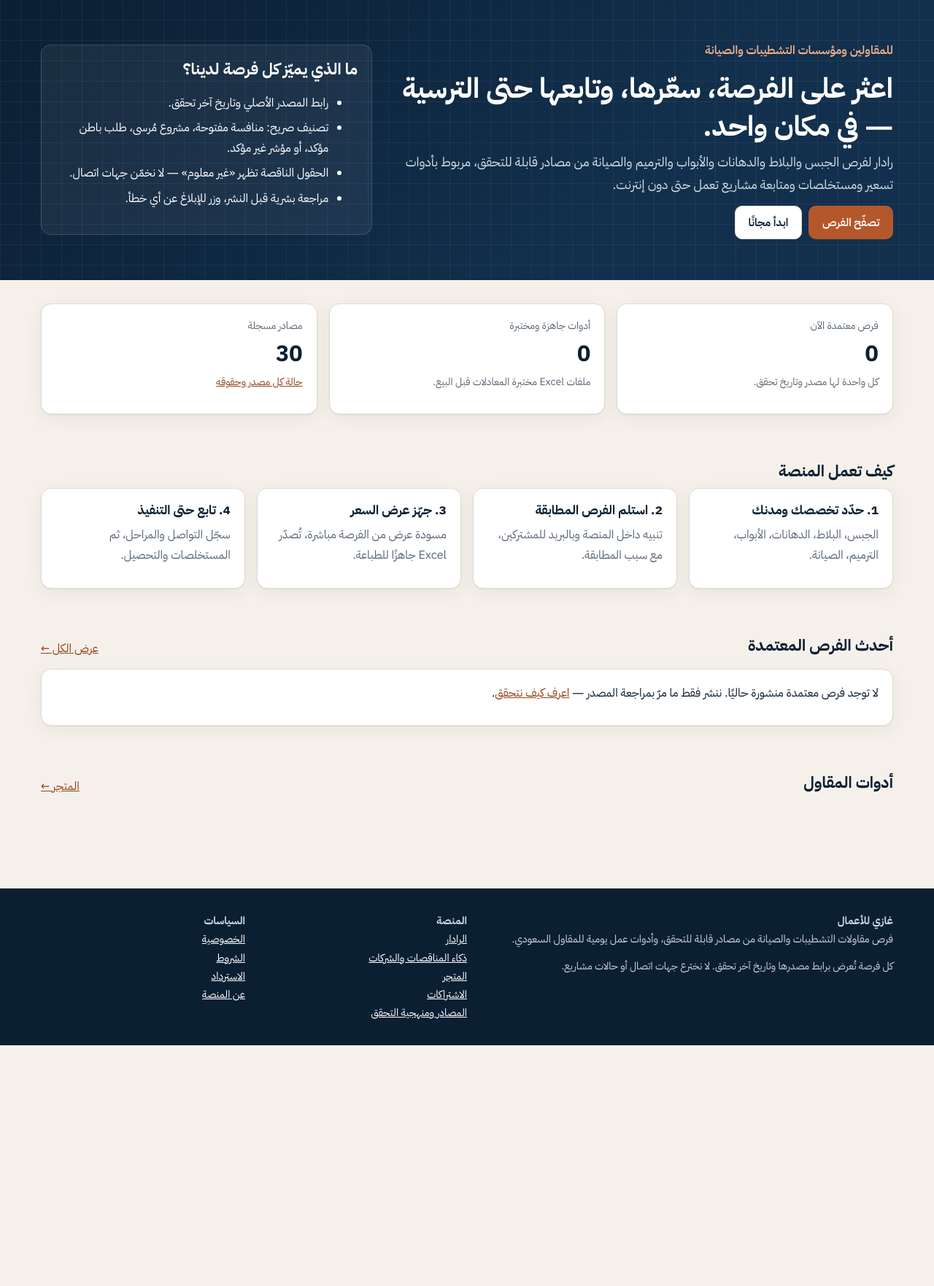
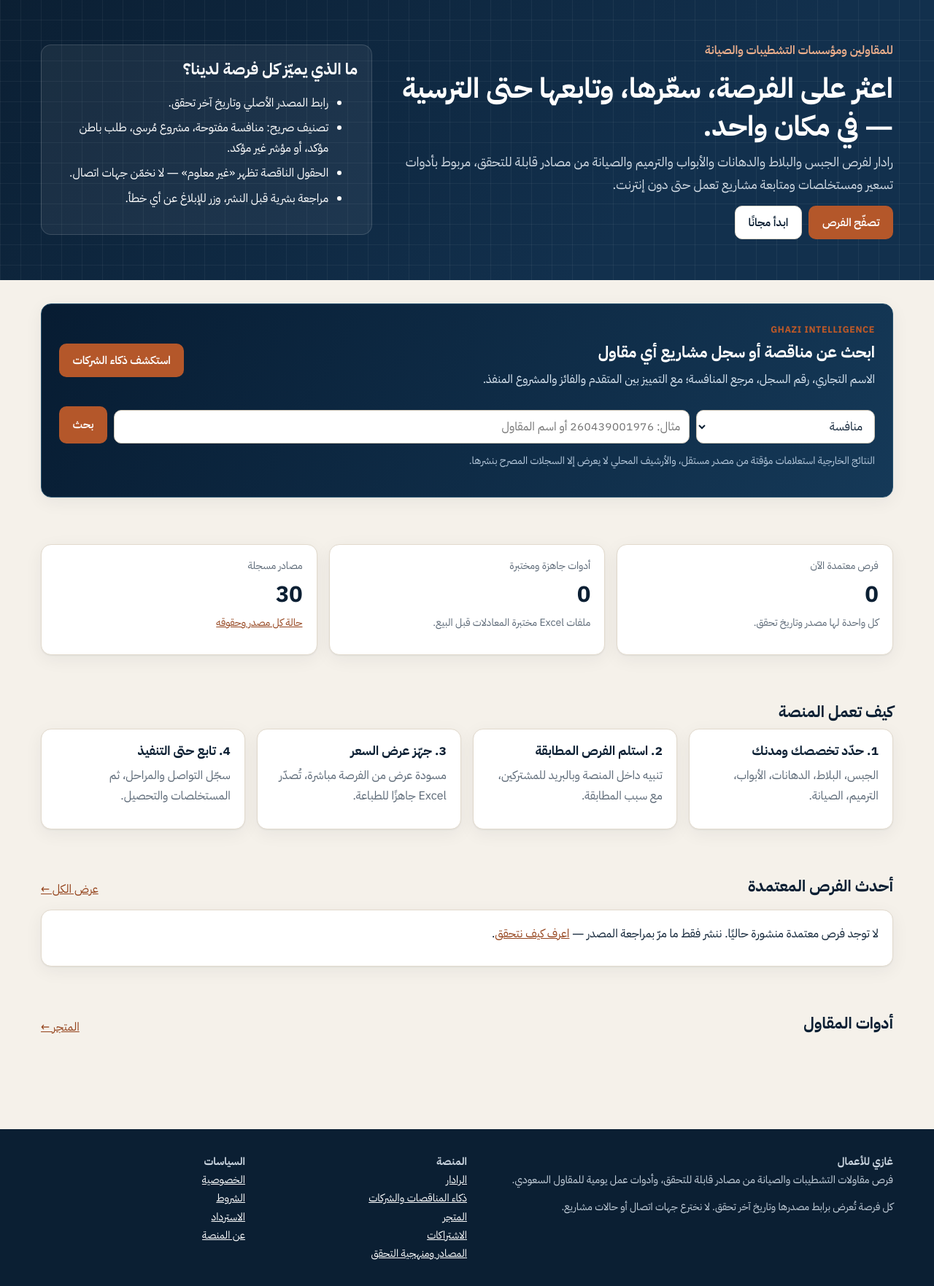
Before and after one commit to GHAZMOTIEBIPRO/GHAZI-BUSINESS-HUB, a FastAPI app: page / in a window 1280 px wide. Shown: the part 68-1831 px from the top of the page at 73% size. Before the commit the page ends 1501 px from the top, so only its background shows below. Run offline with FastAPI, Linux system fonts and the light colour scheme; data that the repository does not hold is empty; parts of the project's set-up code (start-up, migrations or seed data) failed here and were passed over.

Commit message:
Add actionable company/CR and tender search entry point on homepage

```diff
--- a/hub/templates/home.html
+++ b/hub/templates/home.html
@@ -22,6 +22,20 @@
     </div>
   </div>
 </section>
+
+<section class="section"><div class="wrap">
+ <div class="card" style="background:linear-gradient(120deg,#071c32,#153958);color:#fff;border-color:#25506d;padding:1.5rem">
+  <div class="row-between"><div><p class="intel-kicker">GHAZI INTELLIGENCE</p><h2>ابحث عن مناقصة أو سجل مشاريع أي مقاول</h2>
+  <p style="color:#dfebf6">الاسم التجاري، رقم السجل، مرجع المنافسة؛ مع التمييز بين المتقدم والفائز والمشروع المنفذ.</p></div>
+  <a class="btn btn-primary" href="/intelligence">استكشف ذكاء الشركات</a></div>
+  <form action="/intelligence" method="get" class="intel-searchbar" role="search">
+    <select name="kind" aria-label="نوع البحث"><option value="tender">منافسة</option><option value="company">شركة أو مؤسسة</option></select>
+    <input type="search" name="q" required maxlength="120" placeholder="مثال: 260439001976 أو اسم المقاول" aria-label="رقم المناقصة أو اسم الشركة">
+    <button type="submit" class="btn btn-primary">بحث</button>
+  </form>
+  <p class="small" style="color:#b9ccdf;margin-top:.75rem">النتائج الخارجية استعلامات مؤقتة من مصدر مستقل، والأرشيف المحلي لا يعرض إلا السجلات المصرح بنشرها.</p>
+ </div>
+</div></section>
 
 <section class="section"><div class="wrap">
   <div class="grid g3">
```
